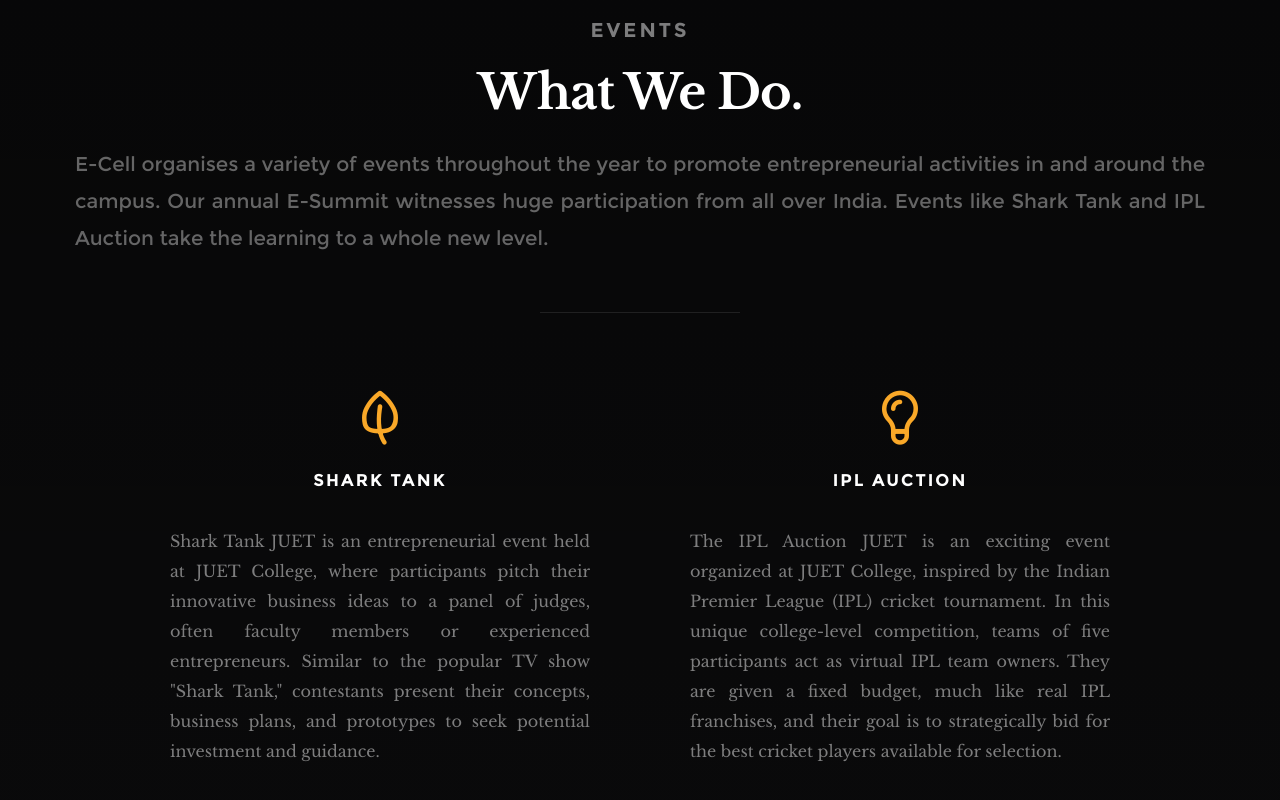
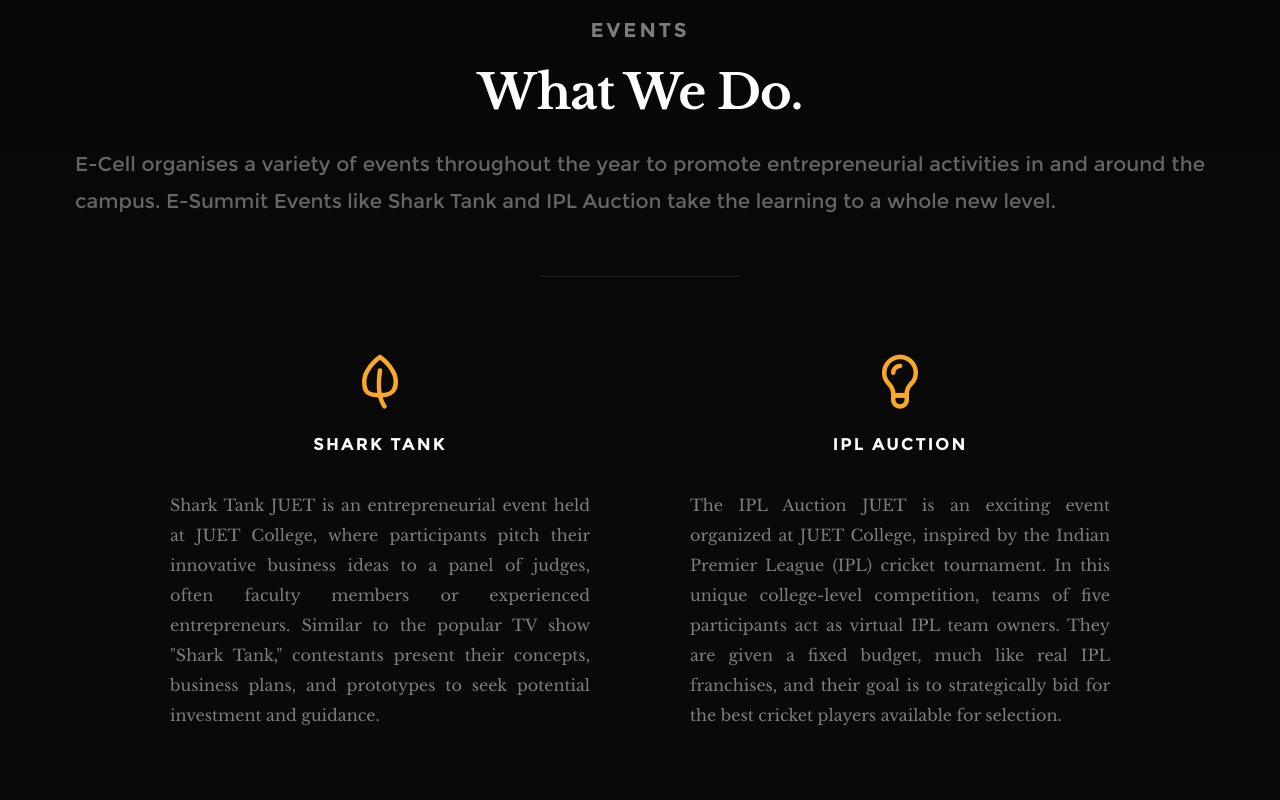
Before and after one commit to pudinaman/ED_CELL_JUET, a plain HTML site: page index.html in a window 1280 px wide. Shown: the part 1636-2436 px from the top of the page. Drawn offline with Linux system fonts and the light colour scheme; some packages are replaced by stand-ins of ours; a script that the page names is missing; files whose address does not match are found by name.

Commit message:
Update index.html

```diff
--- a/index.html
+++ b/index.html
@@ -264,11 +264,11 @@
 
           <p class="lead">
             E-Cell organises a variety of events throughout the year to promote
-            entrepreneurial activities in and around the campus. Our annual
+            entrepreneurial activities in and around the campus.
             <astyle="color: orange">
               E-Summit
             </astyle=>
-            witnesses huge participation from all over India. Events like Shark Tank
+            Events like Shark Tank
             and IPL Auction take the learning to a whole new level.
           </p>
         </div>
```
